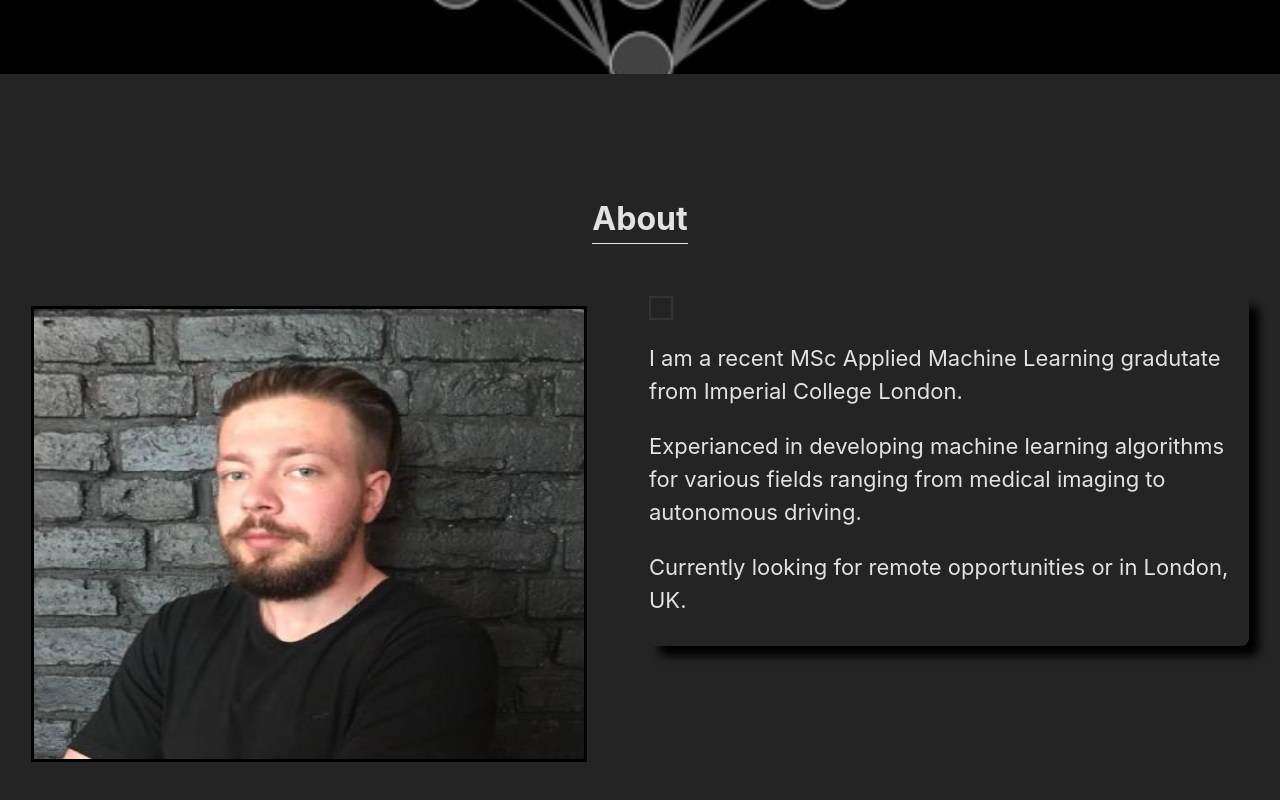
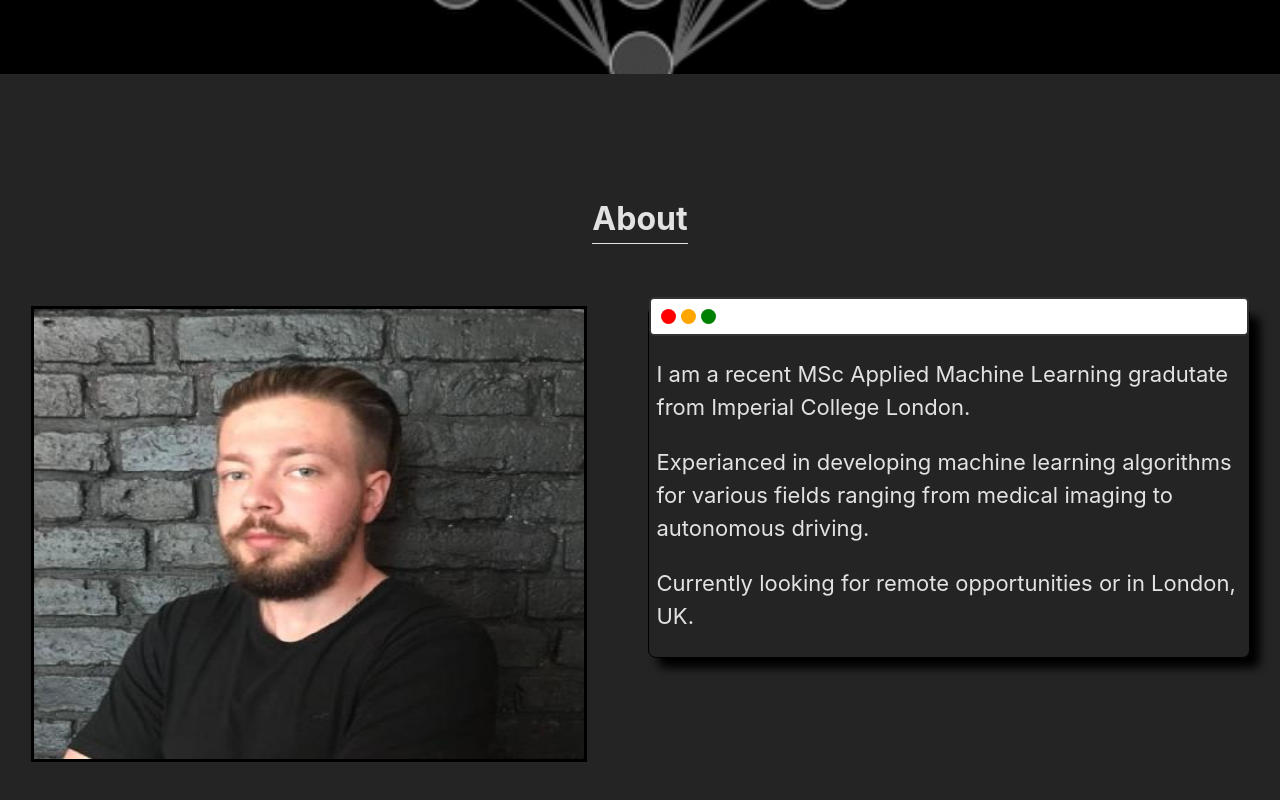
Before and after one commit to MattG-bci/Personal-Website, a React (Vite) app: page / in a window 1280 px wide. Shown: the part 726-1526 px from the top of the page. Built offline with nearby package versions, Linux system fonts and the light colour scheme.

Commit message:
Made navbar navigate to the sections and made About deascription more visually appealing

```diff
--- a/package.json
+++ b/package.json
@@ -20,6 +20,7 @@
     "react": "^18.2.0",
     "react-dom": "^18.2.0",
     "react-router-dom": "^6.22.0",
+    "react-scroll": "^1.9.0",
     "react-scroll-to-bottom": "^4.2.0",
     "react-timeless": "^0.3.1",
     "styled-components": "^6.1.8"
--- a/src/App.tsx
+++ b/src/App.tsx
@@ -16,19 +16,19 @@ function App() {
     <>
       <ScrollToBottom>
         <Message />
-        <div className="about-container">
+        <div id="about-container" className="about-container">
           <About />
         </div>
-        <div className="background-container">
+        <div id="background-container" className="background-container">
           <Background />
         </div>
-        <div className="projects-container">
+        <div id="projects-container" className="projects-container">
           <Projects />
         </div>
-        <div className="project-container">
+        <div id="blog-container" className="project-container">
           <Blog />
         </div>
-        <div className="project-container">
+        <div id="contact-container" className="project-container">
           <Contact />
         </div>
         <div>
@@ -37,6 +37,6 @@ function App() {
       </ScrollToBottom>
     </>
   );
-};
+}
 
 export default App;
--- a/src/components/About.tsx
+++ b/src/components/About.tsx
@@ -14,10 +14,16 @@ const About = () => {
                 </div>
                 <div>
                     <div className="about-description">
-                        <div className="window-border"></div>
-                        <p className="description">I am a recent MSc Applied Machine Learning gradutate from Imperial College London.</p>
-                        <p className="description">Experianced in developing machine learning algorithms for various fields ranging from medical imaging to autonomous driving.</p>
-                        <p className="description">Currently looking for remote opportunities or in London, UK.</p>
+                        <div className="window-border">
+                            <div className="window-dot-1"></div>
+                            <div className="window-dot-2"></div>
+                            <div className="window-dot-3"></div>
+                        </div>
+                        <div className="description-container">
+                            <p className="description">I am a recent MSc Applied Machine Learning gradutate from Imperial College London.</p>
+                            <p className="description">Experianced in developing machine learning algorithms for various fields ranging from medical imaging to autonomous driving.</p>
+                            <p className="description">Currently looking for remote opportunities or in London, UK.</p>
+                        </div>
                     </div>
                 </div>
             </div>
--- a/src/components/Contact.tsx
+++ b/src/components/Contact.tsx
@@ -28,6 +28,7 @@ const Contact = () => {
                 <a href="src/assets/CV.pdf" target="_blank">
                     <div className="contact-cv">CV</div>
                 </a>
+
             </div>
         </div>
     );
--- a/src/components/Navbar.tsx
+++ b/src/components/Navbar.tsx
@@ -1,26 +1,26 @@
 import React from "react";
-import styled from "styled-components";
-import { Link as LinkR } from "react-router-dom";
-
+import { Link } from 'react-scroll';
 
 const NavBar = () => {
   return (
     <div className="nav">
+      <Link to="about-container" smooth={true} duration={500}>
         <div><h3>About</h3></div>
+      </Link>
+      <Link to="background-container" smooth={true} duration={500}>
         <div><h3>Background</h3></div>
+      </Link>
+      <Link to="projects-container" smooth={true} duration={500}>
         <div><h3>Projects</h3></div>
+      </Link>
+      <Link to="blog-container" smooth={true} duration={500}>
         <div><h3>Blog</h3></div>
+      </Link>
+      <Link to="contact-container" smooth={true} duration={500}>
         <div><h3>Contact</h3></div>
+      </Link>
     </div>
-    )
+  );
 };
 
-const Nav = styled.nav``;
-
-const NavBarContainer = styled.div``;
-
-const NavLogo = styled(LinkR)`
-    color: #fff;
-`;
-
 export default NavBar;
--- a/src/styles.css
+++ b/src/styles.css
@@ -90,21 +90,54 @@ html, body {
   }
 
   .about-description {
-    border: 1px;
-    border-color: aliceblue;
-    border-style: none;
+    border: 1.5px;
+    border-color: black;
+    border-style: solid;
     box-shadow: 10px 10px 10px rgba(0, 0, 0, 1.5);
     border-radius: 8px;
     width: 600px;
     height: 350px;
   }
 
+  .description-container {
+    padding-left: 8px;
+  }
+
   .window-border {
     border: 2px solid #333; /* Adjust border color and thickness */
-    width: fit-content; /* Adjust width to fit the content */
+    width: 96%; /* Adjust width to fit the content */
     padding: 10px; /* Adjust padding */
     margin-top: -10px; /* Shift border up to cover the top of .about-description */
+    background-color: white;
+    border-radius: 5px;
+    display: flex;
+    flex-direction: row;
+    gap: 5px;
   }
+
+
+  .window-dot-1 {
+    width: 15px;
+    height: 15px;
+    border-radius: 50%;
+    background-color: red;
+  }
+
+  .window-dot-2 {
+    width: 15px;
+    height: 15px;
+    border-radius: 50%;
+    background-color: orange;
+  }
+
+  .window-dot-3 {
+    width: 15px;
+    height: 15px;
+    border-radius: 50%;
+    background-color: green;
+  }
+
+
 
   .description {
     font-size: 22px;
```
Also changed, not shown: 1 other file (tests, documents, lock files or other folders). Lines whose indentation alone changed are shown as unchanged.
